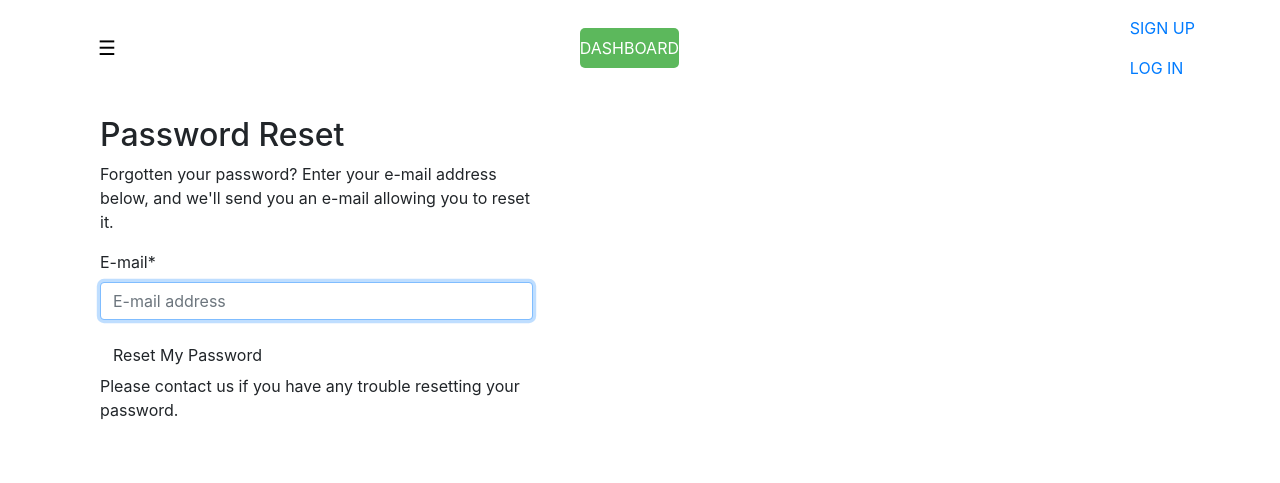
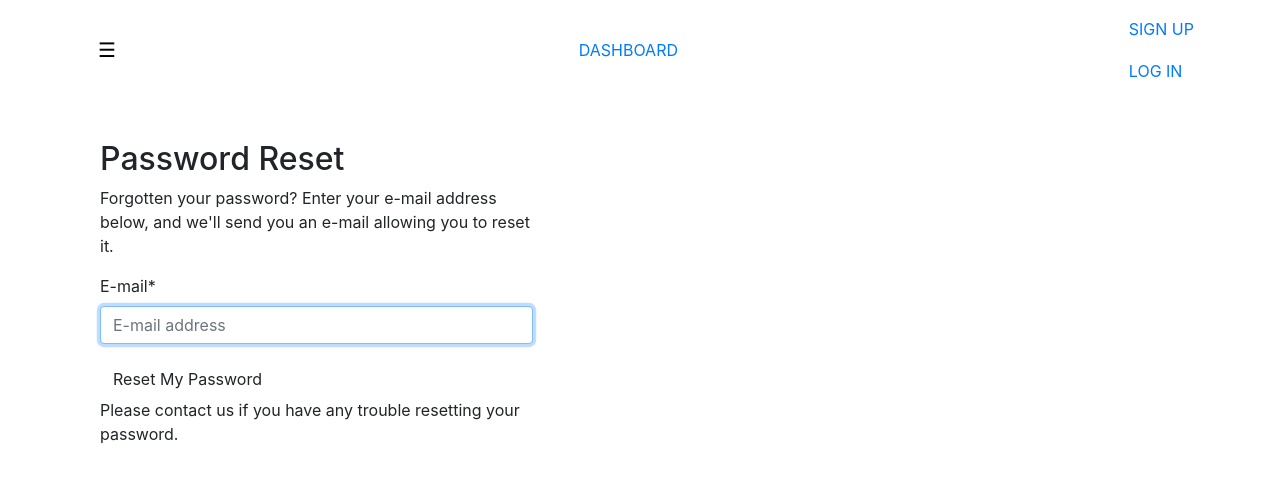
Before and after one commit to drmatthews/recipebox, a Django app: page /accounts/password/reset/ in a window 1280 px wide. Shown: the top 483 px of the page. Run offline with Django 3.2, Linux system fonts and the light colour scheme; parts of the project's set-up code (start-up, migrations or seed data) failed here and were passed over; some libraries are stand-ins or nearby versions.

Commit message:
pills for nav

```diff
--- a/recipebox/static/css/project.css
+++ b/recipebox/static/css/project.css
@@ -1,5 +1,5 @@
 .main {
-  padding-top: 20px;
+  padding-top: 40px;
 }
 
 .preview {
@@ -33,14 +33,15 @@
 
   .main-nav li a {
       border-radius: 5px;
+      border-style: solid;
+      border-width: 1px;
+      border-color: #fff;
       padding: 0.5em 1em;
       text-shadow: none;
       text-transform: uppercase;
-      /*transition: all 0.25s ease 0s;*/
+      transition: all 0.25s ease 0s;
   }
   .main-nav li a:hover {
-      border-style: solid;
-      border-width: 1px;
       border-color: #5CB85C;
       /*background-color: #5CB85C;
       box-shadow: 0 1px 3px rgba(0, 0, 0, 0.5) inset, 0 1px 0 rgba(255, 255, 255, 0.1);
--- a/recipebox/templates/base.html
+++ b/recipebox/templates/base.html
@@ -38,7 +38,7 @@
             &#9776;
           </button>
             <ul class="nav navbar-nav pull-xs-left">
-              <li class="nav-item current">
+              <li class="nav-item">
                 <a class="nav-link" href="{% url 'dashboard' %}">Dashboard</a>
               </li>
               {% if request.user.is_authenticated %}
@@ -116,6 +116,13 @@
               $(this).closest('li').addClass('current');
           });
 
+          $('.main-nav ul li a').each(function() {
+            if (this.href == window.location.href) {
+              console.log(this)
+                $(this).closest('li').addClass('current');
+                }
+            });
+
           $('.ingredient-formset').formset({
               addText: 'add link',
               deleteText: 'remove'
```
